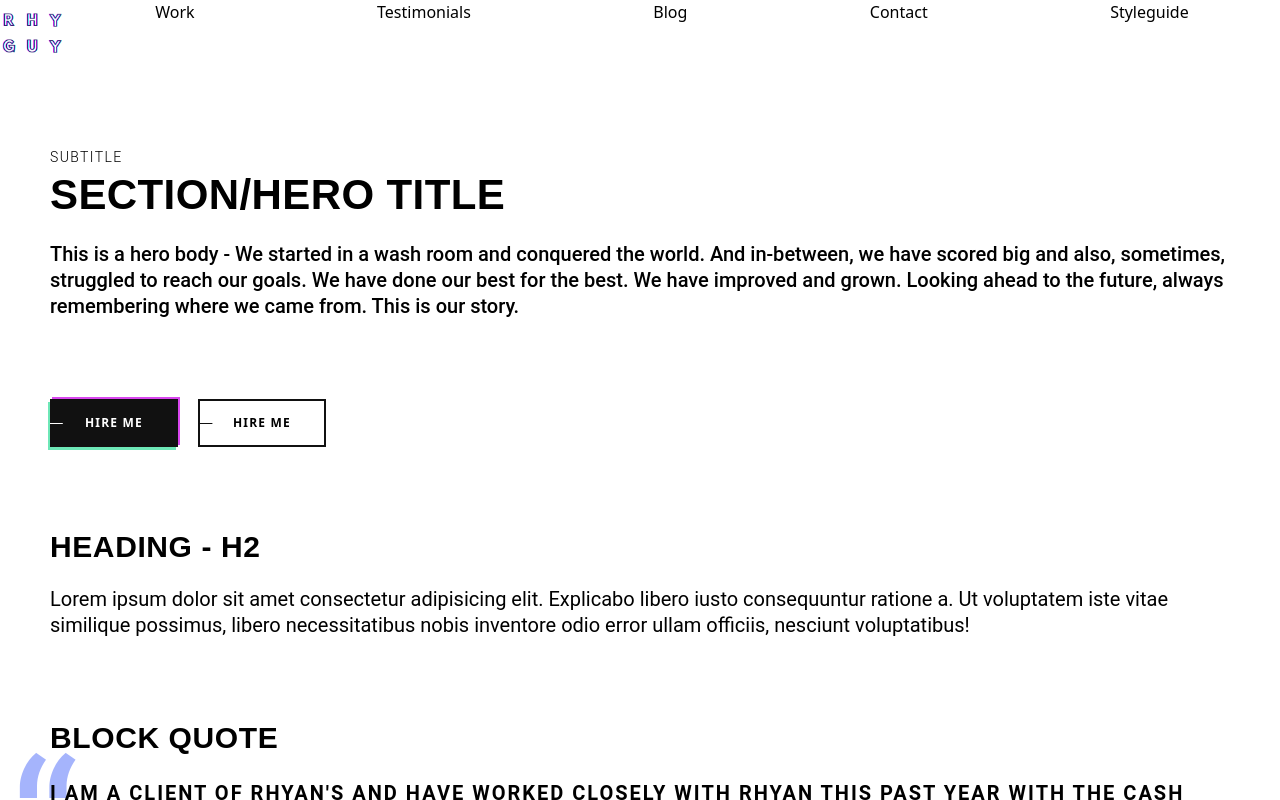
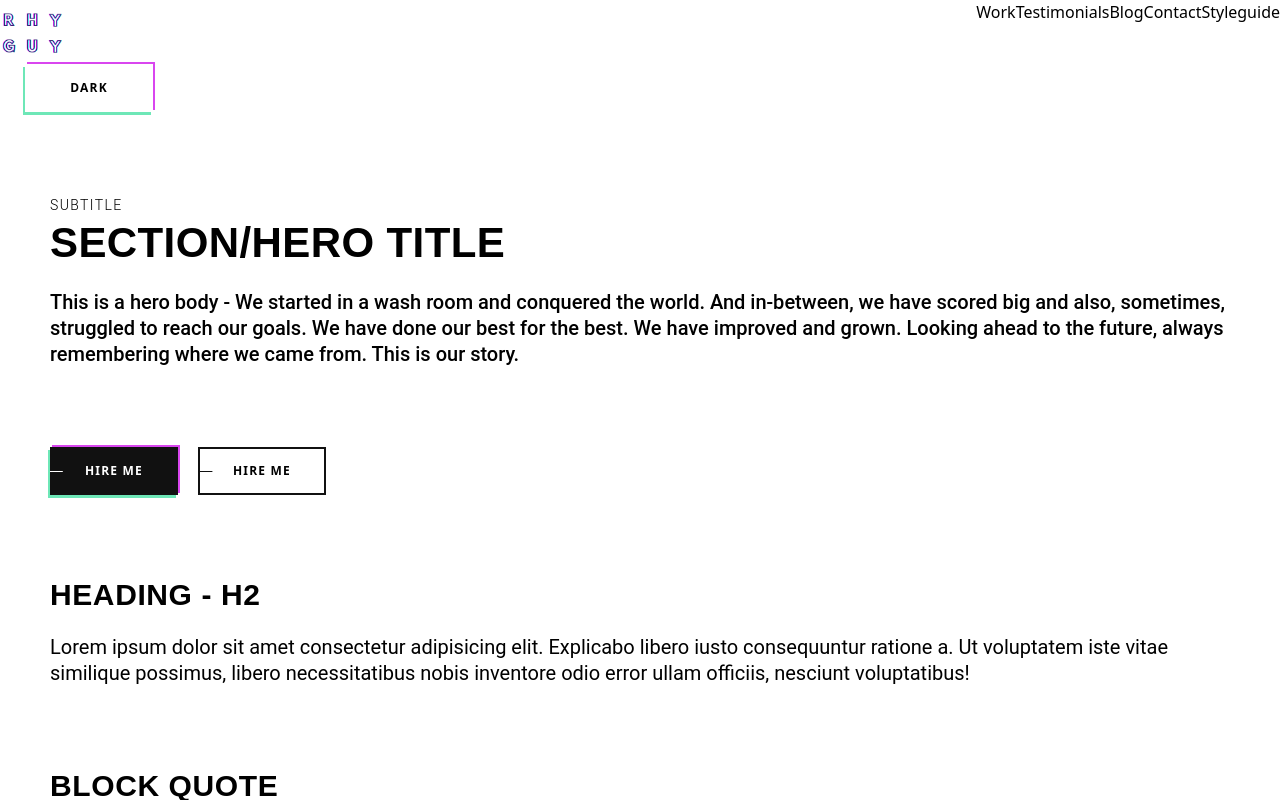
Before and after one commit to rhyanvargas/portfolio-site-v2, a Next.js app: page /styleguide in a window 1280 px wide. Shown: the top 800 px of the page. Built offline with nearby package versions, Linux system fonts and the light colour scheme.

Commit message:
start to setup darkMode in nav and main

```diff
--- a/components/Layout.js
+++ b/components/Layout.js
@@ -1,11 +1,21 @@
 import styles from "../styles/Layout.module.css";
 import Nav from "./Nav";
 
-const Layout = ({ children }) => {
+const Layout = ({ children,darkMode,handleThemeToggle}) => {
+
+	const dark = darkMode ? 'dark' : '';
+
+	const handleClick = () => {
+		console.log(dark);
+		handleThemeToggle();
+	}
 	return (
 		<>
-			<Nav />
-			<div className='container'>
+			<Nav className={``}/>
+			<div className={`container`}>
+				<button onClick={handleClick}>
+					{darkMode ? 'Light' : 'Dark'}
+				</button>
 				<main className={styles.main}>{children}</main>
 			</div>
 		</>
--- a/components/Nav.js
+++ b/components/Nav.js
@@ -1,12 +1,12 @@
 import Link from "next/link";
-import styles from "../styles/Nav.module.css";
+
 import Avatar from "./Avatar";
 
-export default function Nav() {
+export default function Nav({dark}) {
 	return (
-		<nav className={styles.main}>
+		<nav className='flex justify-between dark:bg-black dark:text-white'>
 			<Avatar />
-			<ul className={styles.list} role="list">
+			<ul className='flex justify-between' role="list">
 				<li>
 					<Link href="/#work">Work</Link>
 				</li>
--- a/pages/_app.js
+++ b/pages/_app.js
@@ -1,11 +1,21 @@
 import "../styles/globals.css"
 import Layout from '../components/Layout'
+import { useState } from "react";
 
 function MyApp({ Component, pageProps }) {
+  const [darkMode, setDarkMode] = useState(false)
+  const darkModeClass = darkMode ? 'dark' : ''
+
+const handleThemeToggle = () => {
+  setDarkMode(darkMode => !darkMode);
+}
+
   return (
-   <Layout>
+  <div className={`${darkModeClass}`}>
+   <Layout darkMode={darkMode} handleThemeToggle={handleThemeToggle}>
      <Component {...pageProps} />
    </Layout>
+  </div>
   )
 }
 
--- a/styles/Nav.module.css
+++ /dev/null
@@ -1,10 +0,0 @@
-nav.main {
-    display: flex;
-    justify-content: space-between;
-}
-.list {
-    display: flex;
-    flex: 1;
-    justify-content: space-around;
-
-}
--- a/styles/globals.css
+++ b/styles/globals.css
@@ -15,7 +15,7 @@
 
 	body {
 		-webkit-font-smoothing: antialiased;
-		@apply antialiased;
+		@apply antialiased dark:text-white dark:bg-black;
 	}
 	h1 {
 		@apply font-boldest
@@ -53,8 +53,6 @@
 	button,
 	button:before,
 	button:after {
-		/* -webkit-transition: var(--transition-default);
-		transition: var(--transition-default); */
         @apply transition-all duration-300;
 	}
 }
@@ -145,7 +143,9 @@
             text-labelLarge
             laptop:text-labelLarge2
             desktop:text-labelLarge3
-            uppercase;
+            uppercase
+            dark:text-gray
+            ;
 	}
 }
 
```
